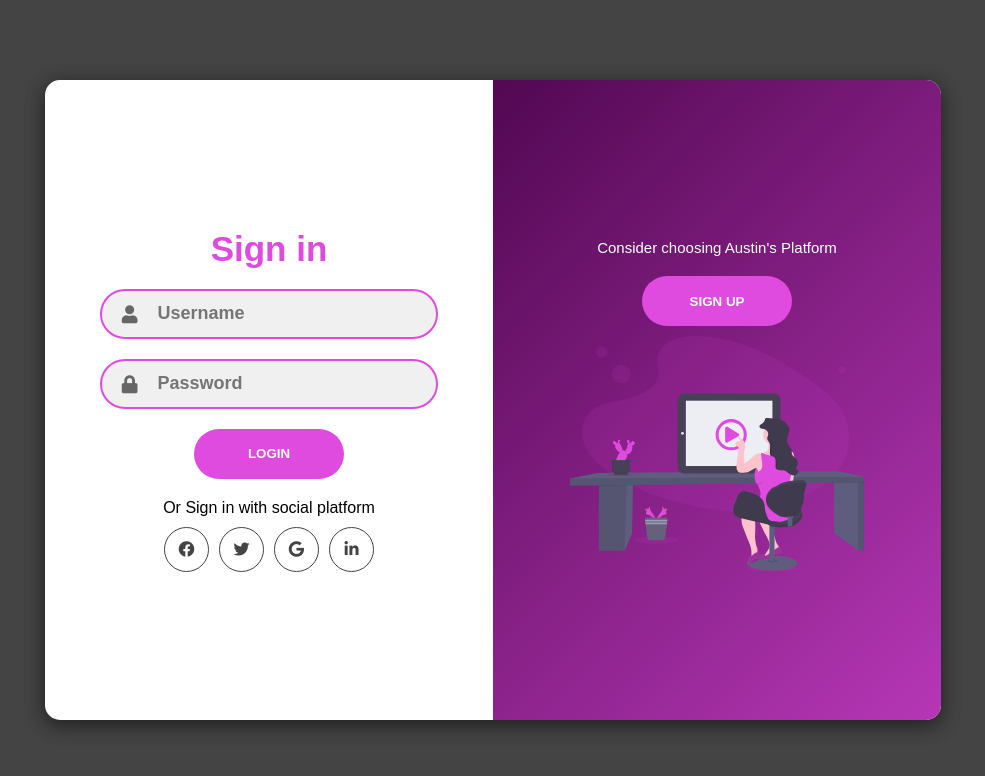
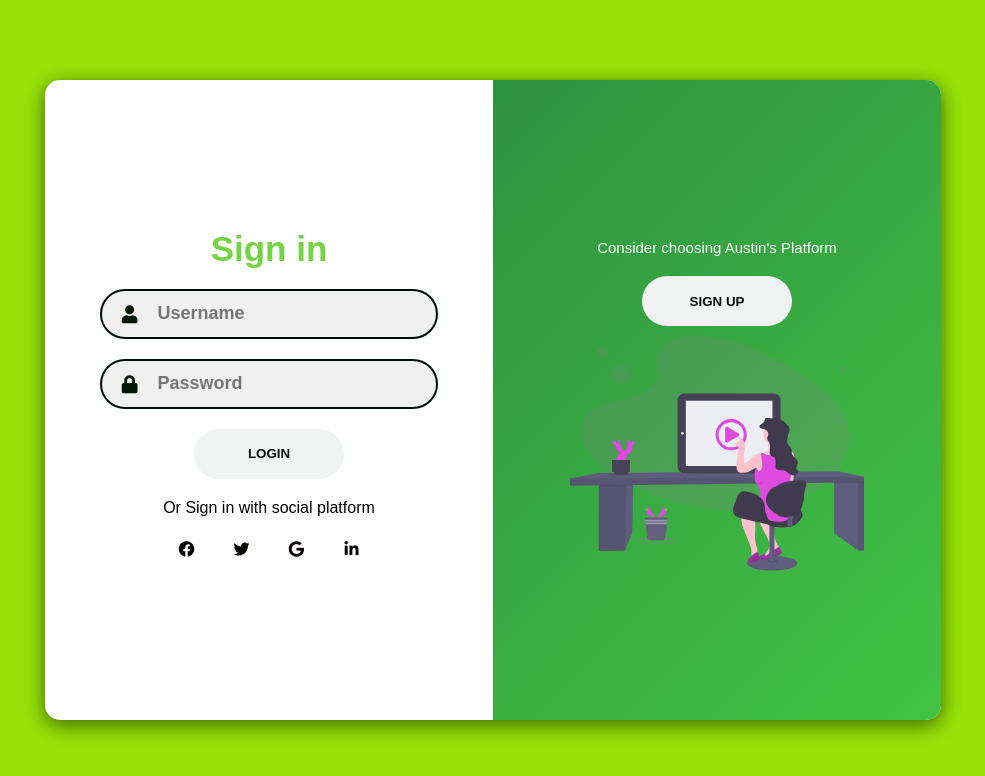
Before and after one commit to Kaeytee/brand, a plain HTML site: page index.html in a window 1280 px wide. Shown: the whole page, without its empty margins (147-1132 px from the left). Drawn offline with Linux system fonts and the light colour scheme.

Commit message:
style.css

```diff
--- a/style.css
+++ b/style.css
@@ -9,7 +9,7 @@ body {
     align-items: center;
     justify-content: center;
     min-height: 100vh;
-    background: #444;
+    background: #97e309;
 }
 .container {
     position: relative;
@@ -27,10 +27,10 @@ body {
     left: -50%;
     width: 100%;
     height: 100%;
-    background: linear-gradient(-45deg, #df4adf, #520852);
+    background: linear-gradient(-45deg, #49d844, #2f9141);
     z-index: 6;
     transform: translateX(100%);
-    transition: 1s ease-in-out;
+    transition: 0.6s ease-in-out;
 }
 .signin-signup {
     position: absolute;
@@ -64,15 +64,17 @@ form.sign-up-form {
 }
 .title {
     font-size: 35px;
-    color: #df4adf;
+    color: #75d446;
     margin-bottom: 10px;
 }
 .input-field {
+    position: relative;
+    margin-bottom: 60px;
     width: 100%;
     height: 50px;
     background: #f0f0f0;
     margin: 10px 0;
-    border: 2px solid #df4adf;
+    border: 2px solid #010d06;
     border-radius: 50px;
     display: flex;
     align-items: center;
@@ -80,7 +82,7 @@ form.sign-up-form {
 .input-field i {
     flex: 1;
     text-align: center;
-    color: #666;
+    color: #041707;
     font-size: 18px;
 }
 .input-field input {
@@ -91,22 +93,22 @@ form.sign-up-form {
     width: 100%;
     font-size: 18px;
     font-weight: 600;
-    color: #444;
+    color: #010500;
 }
 .btn {
     width: 150px;
     height: 50px;
     border: none;
     border-radius: 50px;
-    background: #df4adf;
-    color: #fff;
+    background: #f0f3f1;
+    color: #0c0c0c;
     font-weight: 600;
     margin: 10px 0;
     text-transform: uppercase;
     cursor: pointer;
 }
 .btn:hover {
-    background: #c03cc0;
+    background: #1eff00;
 }
 .social-text {
     margin: 10px 0;
@@ -122,17 +124,17 @@ form.sign-up-form {
     display: flex;
     align-items: center;
     justify-content: center;
-    color: #444;
-    border: 1px solid #444;
-    border-radius: 50px;
+    color: #050000;
+    border:none;
+    border-radius:0%;
     margin: 0 5px;
 }
 a {
     text-decoration: none;
 }
 .social-icon:hover {
-    color: #df4adf;
-    border-color: #df4adf;
+    color: #0cd80c;
+    border-color: #0cd80c;
 }
 .panels-container {
     position: absolute;
@@ -247,4 +249,14 @@ a {
     form {
         width: 90%;
     }
+
 }
+.logo{
+    width:400px;
+    height: 80px;
+    padding: 0px;
+    margin-top: 0%;
+    justify-content: center;
+    align-items: center;
+    float: left;
+}
```
